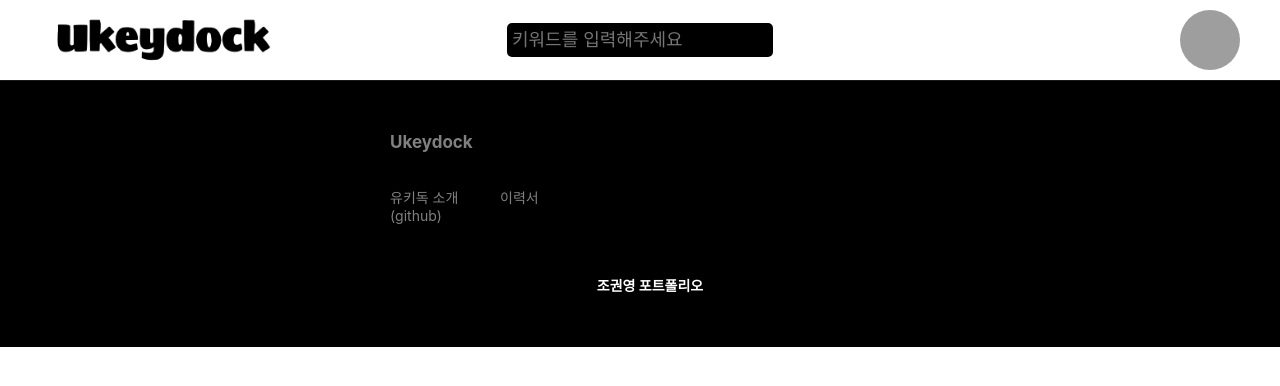
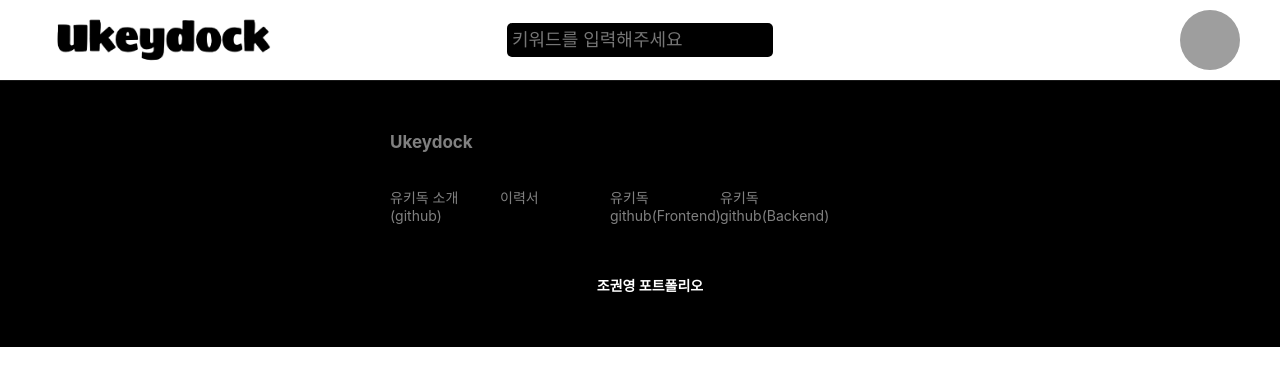
Before and after one commit to Ukeydock/ReactJS, a React (Create React App) app: page /api in a window 1280 px wide. Shown: the top 386 px of the page. Built offline with nearby package versions, Linux system fonts and the light colour scheme; no server answers; grey boxes are pictures that could not be loaded.

Commit message:
Fix: authCallBack

```diff
--- a/src/components/Banner/UserStatus.tsx
+++ b/src/components/Banner/UserStatus.tsx
@@ -67,7 +67,6 @@ export default function UserStatus(props: Props) {
     window.location.reload();
     // UserApi.updateProfileImage(formData)
   };
-  console.log(props.user.userGender);
   return (
     <div className="banner__user" style={{ color: "white" }}>
       <div className="banner__user__info__box">
--- a/src/components/Footer.tsx
+++ b/src/components/Footer.tsx
@@ -11,13 +11,15 @@ export default function Footer() {
             <FooterLink href="https://github.com/Ukeydock">
               유키독 소개(github)
             </FooterLink>
-            <FooterLink href="https://help.netflix.com/ko">이력서</FooterLink>
-            {/* <FooterLink href="https://help.netflix.com/ko/">
-              미디어 센터
+            <FooterLink href="https://drive.google.com/file/d/13Co4AR8p3FbFGNuQ_9XTtjKSjBxUI5ic/view">
+              이력서
             </FooterLink>
-            <FooterLink href="https://help.netflix.com/ko/">
-              이용 약관
-            </FooterLink> */}
+            <FooterLink href="https://github.com/Ukeydock/ReactJS">
+              유키독 github(Frontend)
+            </FooterLink>
+            <FooterLink href="https://github.com/Ukeydock/NestJS">
+              유키독 github(Backend)
+            </FooterLink>
           </FooterLinkContent>
           <FooterDescContainer>
             <FooterDescRights>조권영 포트폴리오</FooterDescRights>
--- a/src/components/Nav.tsx
+++ b/src/components/Nav.tsx
@@ -26,7 +26,6 @@ export default function Nav() {
     };
     const fetchUserData = async () => {
       const loginUserData = await UserApi.findOneByUserId();
-      console.log("nav");
       setUserData(loginUserData);
     };
 
--- a/src/components/auth/AuthCallback.tsx
+++ b/src/components/auth/AuthCallback.tsx
@@ -25,7 +25,6 @@ const deleteCookies = (cookiesString: string) => {
 export default function AuthCallback() {
   const cookie = document.cookie;
   const cookieData = parseCookies(cookie);
-  console.log(cookieData);
   if (cookieData.accessToken) {
     localStorage.setItem(`appToken`, cookieData.accessToken);
 
--- a/src/scripts/auth.ts
+++ b/src/scripts/auth.ts
@@ -14,7 +14,7 @@ export class AuthApi {
   }
 
   static findUserIdByAccessToken = () => {
-    const appToken = localStorage.getItem("appToken");
+  const appToken = localStorage.getItem("appToken");
     if (appToken) {
       const userId = JSON.parse(atob(appToken.split(".")[1])).userId;
       return userId;
--- a/src/scripts/axios.ts
+++ b/src/scripts/axios.ts
@@ -7,7 +7,6 @@ const instance = axios.create({
   withCredentials: true,
 });
 
-console.log(process.env.NODE_ENV)
 instance.interceptors.request.use(
   (config: any) => {
     const token = localStorage.getItem("appToken");
--- a/src/scripts/common.ts
+++ b/src/scripts/common.ts
@@ -40,11 +40,12 @@ export class Common {
         }
 
     public static truncateString(str: string , length : number = 30): string {
-
-        if (str && str.length > length) {
-            return str.slice(0, 27) + "...";
+        const parser = new DOMParser();
+        const decodedString = parser.parseFromString(`<!doctype html><body>${str}`, 'text/html').body.textContent;
+        if (decodedString && decodedString.length > length) {
+            return decodedString.slice(0, 27) + "...";
         }
-        return str;
+        return decodedString ?? "" ;
 }
 
     public static convertDateToString(date: Date): string {
```
